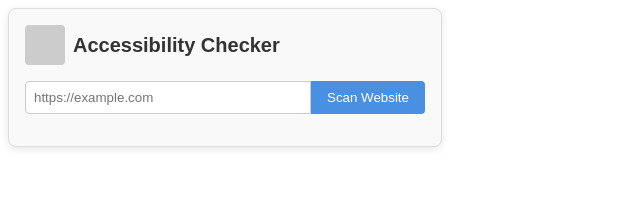
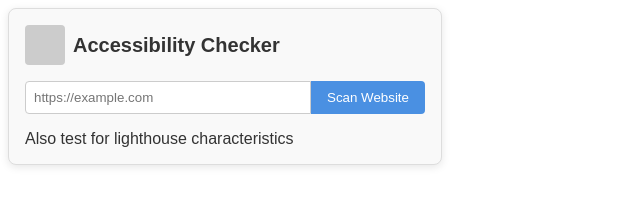
Before and after one commit to robertsmelanie/TestAda, a plain HTML site: page index.html in a window 1280 px wide. Shown: the whole page, without its empty margins (0-640 px from the left). Drawn offline with Linux system fonts and the light colour scheme.

Commit message:
add lighthouse

```diff
--- a/index.html
+++ b/index.html
@@ -30,6 +30,9 @@
                 </div>
                 <div class="ac-disclaimer">This is a basic automated check; some issues may require manual review.</div>
             </div>
+            <div class="lighthouse">
+                <div class="light">Also test for lighthouse characteristics</div>
+            </div>
         </div>
 
       <script src="script.js"></script>
```
